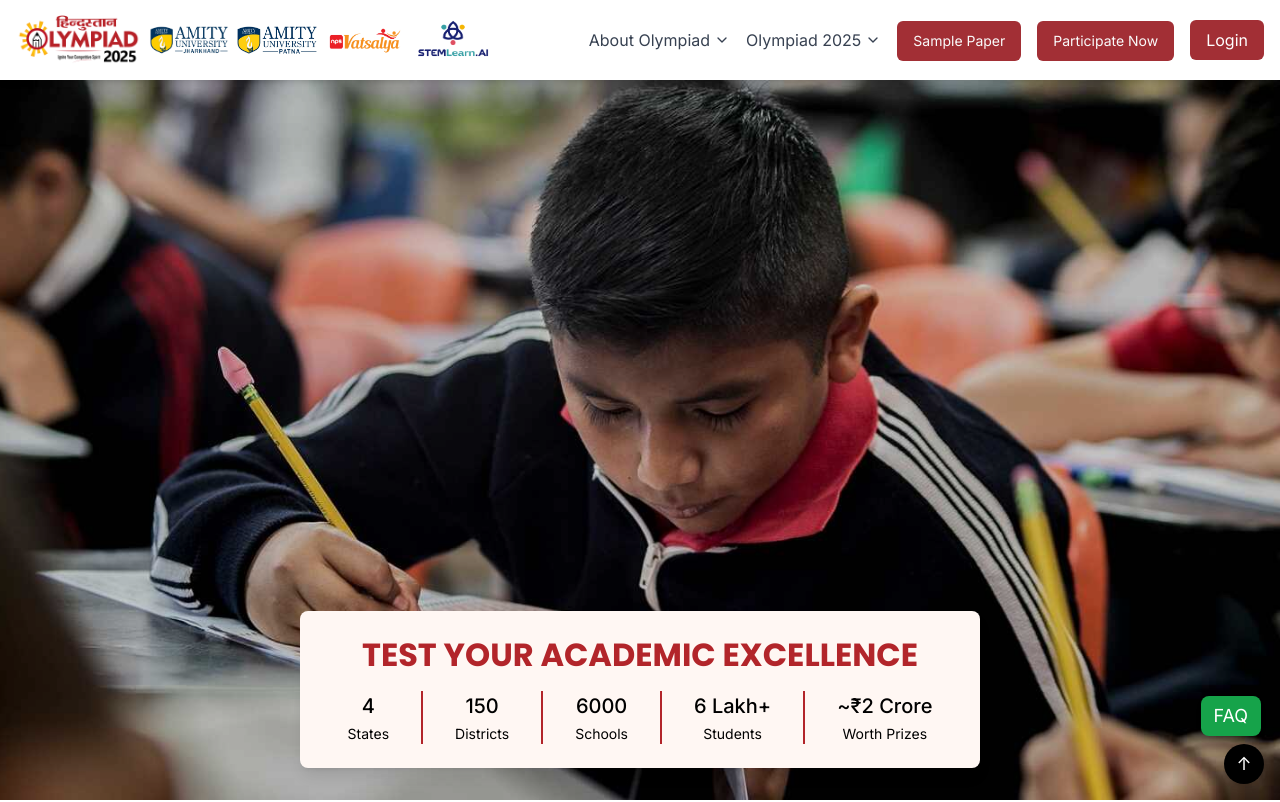
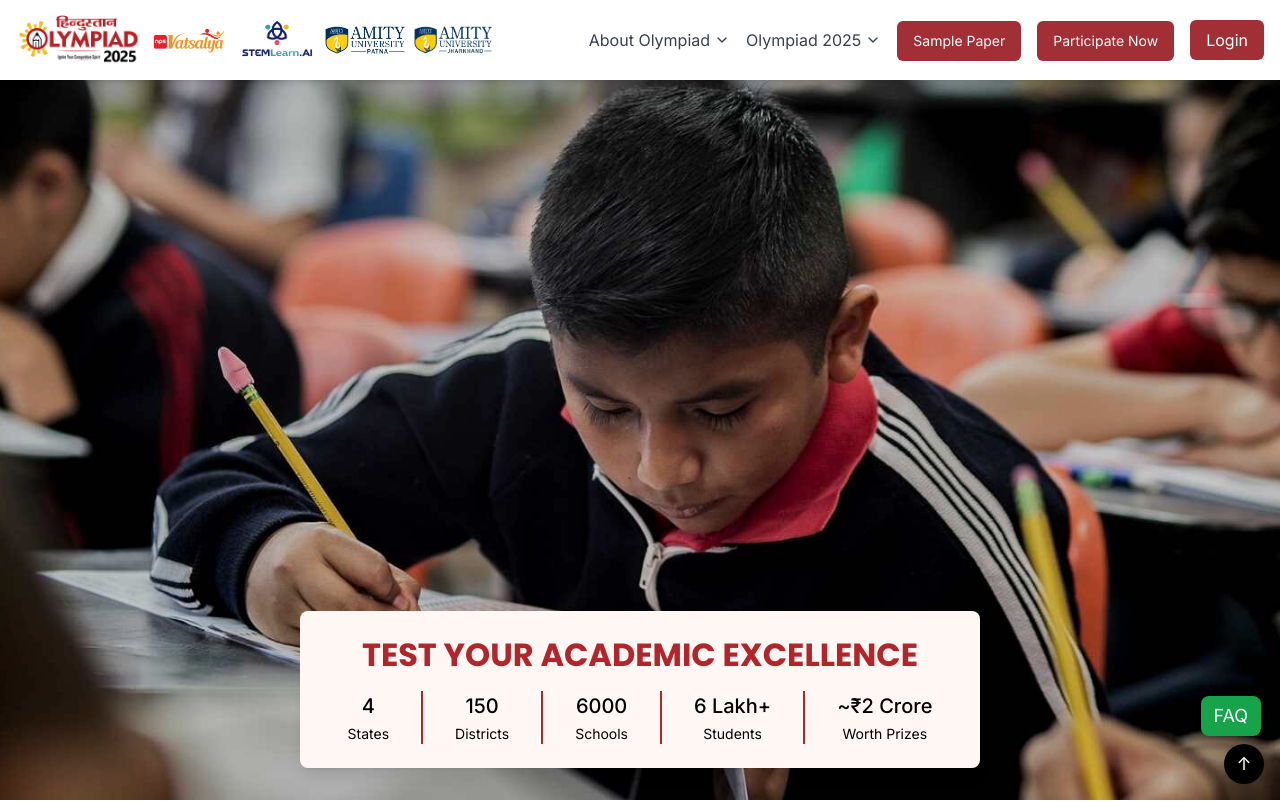
Before and after one commit to prakash9643/hindustan-olympiad-New, a Next.js app: page / in a window 1280 px wide. Shown: the top 802 px of the page. Built offline with nearby package versions, Linux system fonts and the light colour scheme.

Commit message:
Add files via upload

```diff
--- a/components/Navbar.tsx
+++ b/components/Navbar.tsx
@@ -117,8 +117,21 @@ export default function Navbar() {
             <Link href="#" onClick={() => handleCtaClick("hindustan_olympiad_2025", "article_top")}>
               <div className="flex items-center h-[80px] cursor-pointer">
                 <Image
-                  src="/images/navbar/Amity University__Logo__Jharkhand.jpg"
-                  alt="Amity University__Logo__Jharkhand"
+                  src="/images/navbar/NPS-Vatsalya_logo.png"
+                  alt="STEMLearn.AI-logo"
+                  width={80}
+                  height={80}
+                  className="object-contain"
+                  unoptimized
+                />
+              </div>
+            </Link>
+            {/* Sponsor Logos */}
+            <Link href="#" onClick={() => handleCtaClick("hindustan_olympiad_2025", "article_top")}>
+              <div className="flex items-center h-[80px] cursor-pointer">
+                <Image
+                  src="/images/navbar/STEMLearn.AI-logo-white.png"
+                  alt="STEMLearn.AI-logo"
                   width={80}
                   height={80}
                   className="object-contain"
@@ -143,21 +156,8 @@ export default function Navbar() {
             <Link href="#" onClick={() => handleCtaClick("hindustan_olympiad_2025", "article_top")}>
               <div className="flex items-center h-[80px] cursor-pointer">
                 <Image
-                  src="/images/navbar/NPS-Vatsalya_logo.png"
-                  alt="STEMLearn.AI-logo"
-                  width={80}
-                  height={80}
-                  className="object-contain"
-                  unoptimized
-                />
-              </div>
-            </Link>
-            {/* Sponsor Logos */}
-            <Link href="#" onClick={() => handleCtaClick("hindustan_olympiad_2025", "article_top")}>
-              <div className="flex items-center h-[80px] cursor-pointer">
-                <Image
-                  src="/images/navbar/STEMLearn.AI-logo-white.png"
-                  alt="STEMLearn.AI-logo"
+                  src="/images/navbar/Amity University__Logo__Jharkhand.jpg"
+                  alt="Amity University__Logo__Jharkhand"
                   width={80}
                   height={80}
                   className="object-contain"
--- a/components/Panel13.tsx
+++ b/components/Panel13.tsx
@@ -78,7 +78,7 @@ const Panel13: React.FC = () => {
             <br />
             <small className="text-[1rem] font-bold text-[#B2252A]" style={{ fontFamily: "Poppins, sans-serif" }}>Sample Paper</small>
             <div className="h-[2px] w-24 bg-black mt-4 mb-6 mx-auto md:mx-0" />
-            <p className="text-base sm:text-lg md:text-xl font-medium text-[#2d2d2d] mb-5 text-center md:text-left">
+            <p className="text-base sm:text-lg md:text-lg font-medium text-[#2d2d2d] mb-5 text-center md:text-left">
               Practice &amp; prepare with our curated sample papers.
             </p>
             <button
@@ -93,8 +93,8 @@ const Panel13: React.FC = () => {
             <br />
             <small className="text-[1rem] font-bold text-[#B2252A]" style={{ fontFamily: "Poppins, sans-serif" }}>Prep material and mock tests</small>
             <div className="h-[2px] w-24 bg-black mt-4 mx-auto md:mx-0" />
-            <p className="text-base sm:text-lg md:text-xl font-medium text-[#2d2d2d] mb-5 text-center md:text-left mt-8">
-              Unlock Rs 500 worth of prep material and mock tests for free.
+            <p className="text-base sm:text-lg md:text-lg font-medium text-[#2d2d2d] mb-5 text-center md:text-left mt-8">
+              Unlock <strong>Rs 500</strong> worth of prep material and mock tests for <strong>free.</strong>
             </p>
             <div className="relative flex flex-col items-center">
               <button
```
